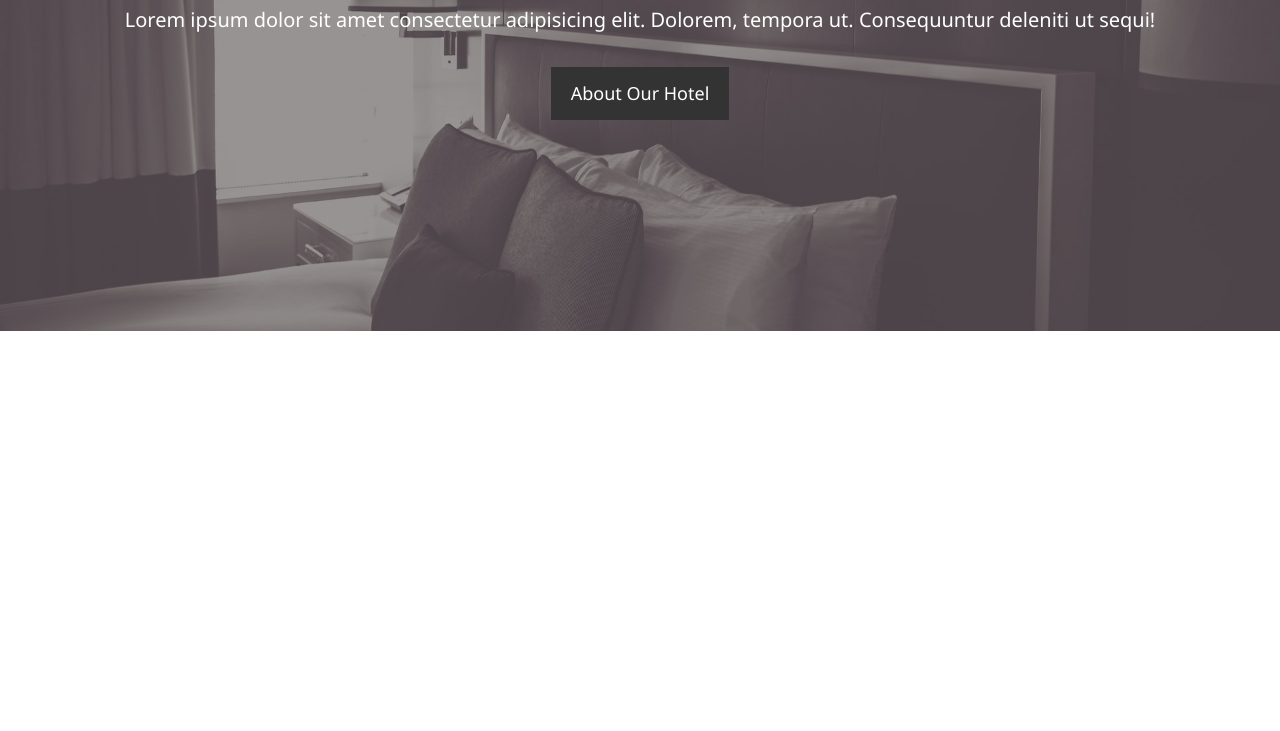
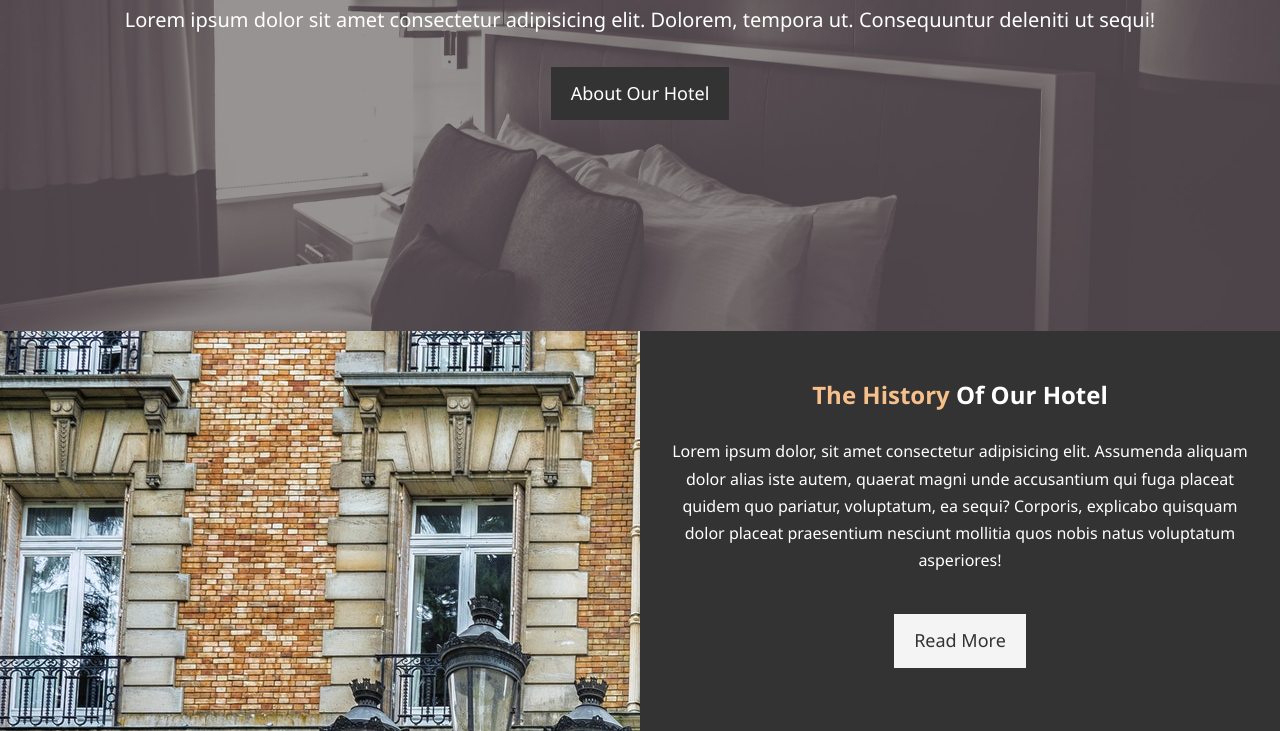
Before and after one commit to smh7210/HBT, a plain HTML site: page index.html in a window 1280 px wide. Shown: the part 336-1067 px from the top of the page. Before the commit the page ends 800 px from the top, so only its background shows below. Drawn offline with Linux system fonts and the light colour scheme.

Commit message:
add structure and styles for home info

```diff
--- a/css/style.css
+++ b/css/style.css
@@ -53,6 +53,26 @@ p {
 .btn:hover {
     background: #f7c08a;
     color: #333;
+}
+
+.btn-light {
+    background: #f4f4f4;
+    color: #333;
+}
+
+.bg-dark {
+    background: #333;
+    color: #fff;
+}
+
+.bg-light {
+    background: #f4f4f4;
+    color: #333;
+}
+
+.bg-primary {
+    background: #333;
+    color: #f7c08a;
 }
 
 /*Navbar*/
@@ -113,3 +133,28 @@ p {
     padding-bottom: 20px;
     line-height: 1.7em;
 }
+
+/*Home Info*/
+#home-info {
+    height: 400px;
+}
+
+#home-info .info-img {
+    float: left;
+    width: 50%;
+    background: url(../img/image_resources/photo-1.jpg) no-repeat;
+    min-height: 100%;
+}
+
+#home-info .info-content {
+    float: right;
+    width: 50%;
+    height: 100%;
+    text-align: center;
+    padding: 50px 30px;
+    overflow: hidden;
+}
+
+#home-info .info-content p {
+    padding-bottom: 30px;
+}
--- a/index.html
+++ b/index.html
@@ -32,5 +32,16 @@
             </div>
         </div>
     </header>
+
+    <section id="home-info" class="bg-dark">
+        <div class="info-img"></div>
+        <div class="info-content">
+            <h2><span class="text-primary">The History</span> Of Our Hotel</h2>
+            <p>
+                Lorem ipsum dolor, sit amet consectetur adipisicing elit. Assumenda aliquam dolor alias iste autem, quaerat magni unde accusantium qui fuga placeat quidem quo pariatur, voluptatum, ea sequi? Corporis, explicabo quisquam dolor placeat praesentium nesciunt mollitia quos nobis natus voluptatum asperiores!
+            </p>
+            <a href="about.html" class="btn btn-light">Read More</a>
+        </div>
+    </section>
 </body>
 </html>
```
